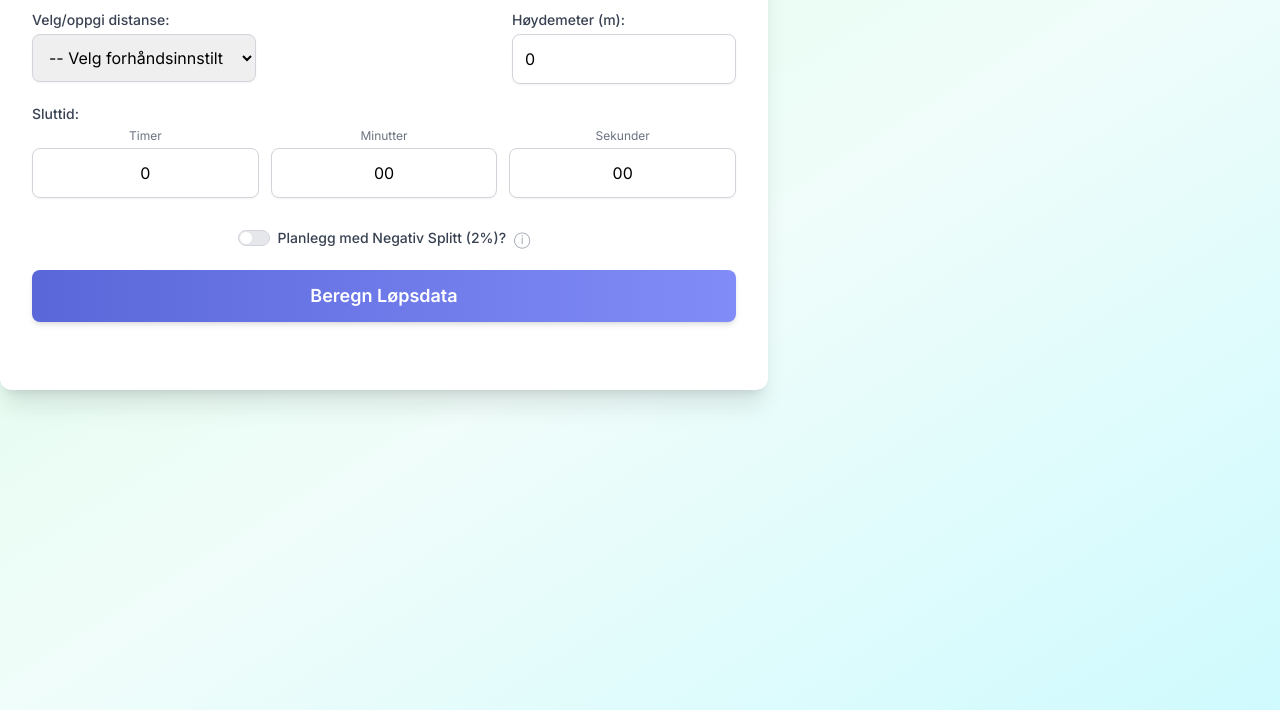
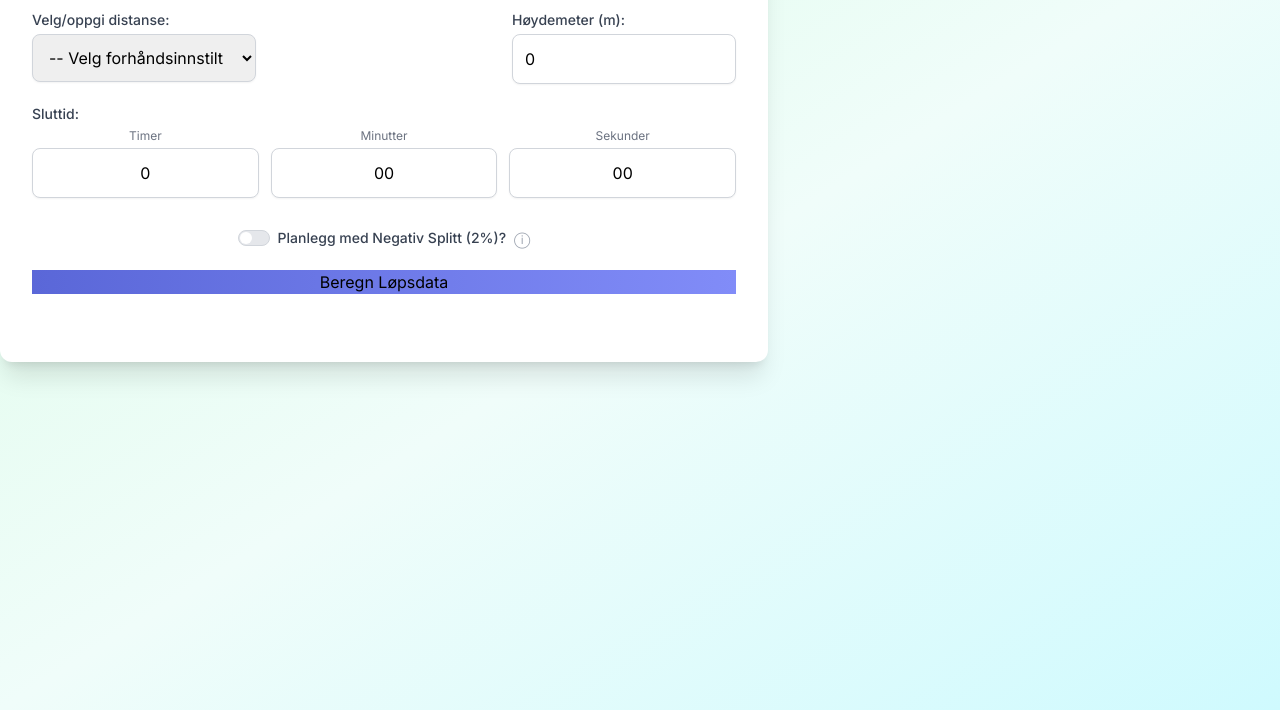
Before and after one commit to Edbro78/lopekalkulator.github.io, a plain HTML site: page index.html in a window 1280 px wide. Shown: the part 90-800 px from the top of the page. Drawn offline with nearby package versions, Linux system fonts and the light colour scheme.

Commit message:
Update index.html

```diff
--- a/index.html
+++ b/index.html
@@ -90,7 +90,7 @@
                  <label for="negative-split-toggle" class="toggle-label text-sm font-medium text-gray-700">Planlegg med Negativ Splitt (2%)?</label>
                  <span class="ml-2 text-gray-400 cursor-pointer" title="Første halvdel 2% saktere, andre halvdel 2% raskere enn snittfart for måltid.">ⓘ</span>
              </div>
-            <button type="submit" class="w-full bg-gradient-to-r from-indigo-start to-indigo-end hover:from-indigo-600 hover:to-indigo-700 text-white font-semibold py-3 px-4 rounded-lg shadow-md hover:shadow-lg focus:outline-none focus:ring-2 focus:ring-offset-2 focus:ring-indigo-500 transition duration-300 ease-in-out text-lg transform hover:-translate-y-0.5">
+           <button type="submit" class="w-full bg-gradient-to-r from-indigo-start to-indigo-end hover:from-indigo-600 hover:to-indigo-700 ...">
                 Beregn Løpsdata
             </button>
         </form>
```
